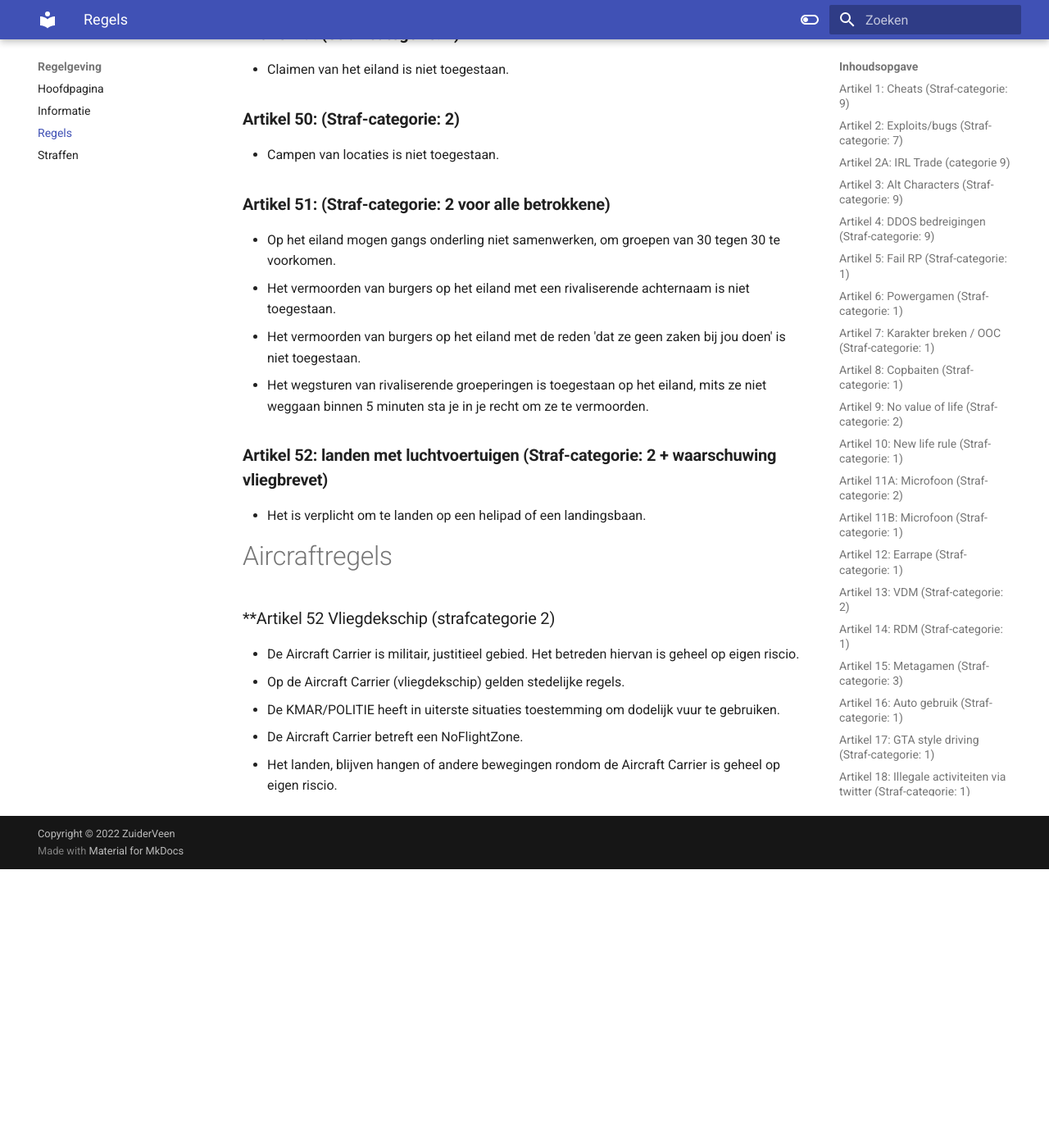
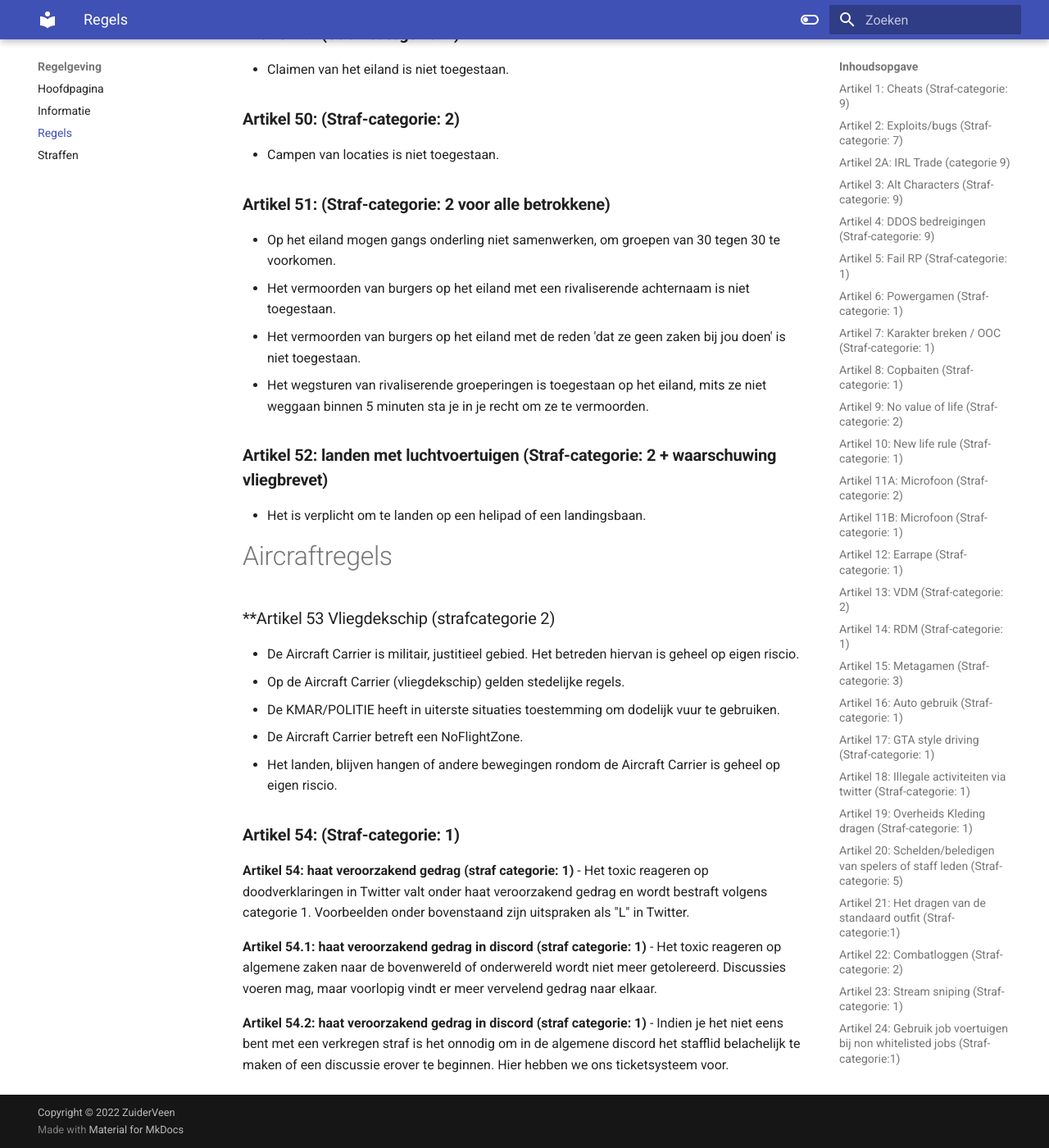
Before and after one commit to ZuiderVeenRP/apv, an MkDocs documentation site: the page built from docs/algemeen.md, in a window 1280 px wide and 1400 px high, scrolled down 16811 px. Shown: the whole window at 82% size. Built offline with MkDocs 1.6.1 and Material for MkDocs 9.7.7, drawn with Linux system fonts in a browser that asks for light colours; comment, search, counter and statistics services are not loaded; before the commit the page ends 17871 px from its top, so only the background shows below that; some of the changed text lies outside the part shown.

Commit message:
Update algemeen.md

```diff
--- a/docs/algemeen.md
+++ b/docs/algemeen.md
@@ -405,7 +405,7 @@ Het weggeven en aannemen van goederen, van een speler die stopt, is niet toegest
 - Je mag aan zwartgeld 10k rippen.
 </br>
 
-### **Artikel 46: (Straf-categorie: 1, afhankelijk aantal bans)**
+### **Artikel 46.1: (Straf-categorie: 1, afhankelijk aantal bans)**
 - RDM regel (op het eiland) iedereen die op het eiland komt en die geen zaken bij jou doet weg sturen. Indien de persoon in kwestie niet vertrekt sta je in je recht om de persoon te doden.
 - Mensen met wapens in de hand mag je direct doodschieten.
 - Als je iemand zijn ID vraagt je zelf mag beslissen schiet je hem dood of stuur je hem weg. (Dit is meer gang gericht, denk aan rivaliserende gangs / connecties worden belangrijker dus meer RP geneigd om een band aan te gaan.
@@ -444,10 +444,23 @@ Het weggeven en aannemen van goederen, van een speler die stopt, is niet toegest
 
 # Aircraftregels
 
-### **Artikel 52 Vliegdekschip (strafcategorie 2)
+### **Artikel 53 Vliegdekschip (strafcategorie 2)
 - De Aircraft Carrier is militair, justitieel gebied. Het betreden hiervan is geheel op eigen riscio.
 - Op de Aircraft Carrier (vliegdekschip) gelden stedelijke regels.
 - De KMAR/POLITIE heeft in uiterste situaties toestemming om dodelijk vuur te gebruiken.
 - De Aircraft Carrier betreft een NoFlightZone.
 - Het landen, blijven hangen of andere bewegingen rondom de Aircraft Carrier is geheel op eigen riscio.
 </br>
+
+### **Artikel 54: (Straf-categorie: 1)**
+**Artikel 54: haat veroorzakend gedrag (straf categorie: 1)**
+- Het toxic reageren op doodverklaringen in Twitter valt onder haat veroorzakend gedrag en wordt bestraft volgens categorie 1.
+Voorbeelden onder bovenstaand zijn uitspraken als "L" in Twitter.
+
+**Artikel 54.1: haat veroorzakend gedrag in discord (straf categorie: 1)**
+- Het toxic reageren op algemene zaken naar de bovenwereld of onderwereld wordt niet meer getolereerd.
+Discussies voeren mag, maar voorlopig vindt er meer vervelend gedrag naar elkaar.
+
+**Artikel 54.2: haat veroorzakend gedrag in discord (straf categorie: 1)**
+- Indien je het niet eens bent met een verkregen straf is het onnodig om in de algemene discord het stafflid belachelijk te maken of een discussie erover te beginnen.
+Hier hebben we ons ticketsysteem voor.
```
